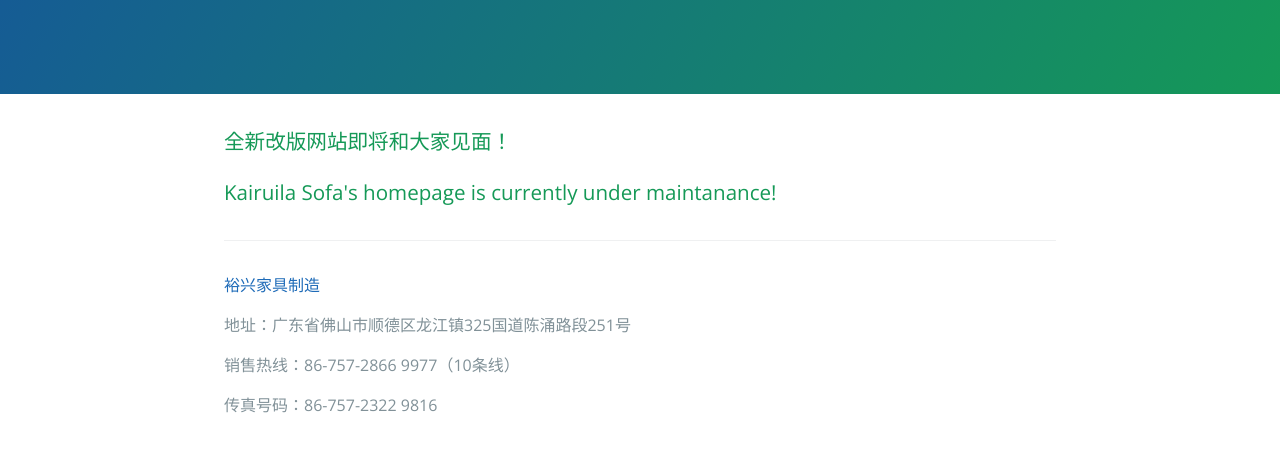
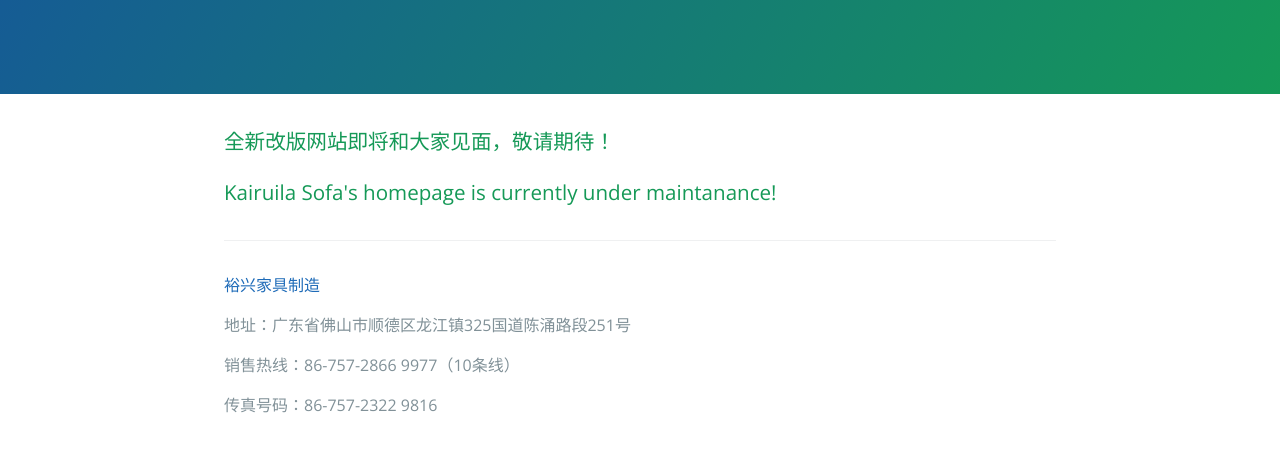
Before and after one commit to lipangpang/lipangpang.github.com, a plain HTML site: page index.html in a window 1280 px wide. Shown: the part 176-628 px from the top of the page. Drawn offline with nearby package versions, Linux system fonts and the light colour scheme.

Commit message:
Update index.html

```diff
--- a/index.html
+++ b/index.html
@@ -17,7 +17,7 @@
 
     <section class="main-content">
       <h3>
-<a id="welcome-to-github-pages" class="anchor" href="#welcome-to-github-pages" aria-hidden="true"><span class="octicon octicon-link"></span></a>全新改版网站即将和大家见面！<p>Kairuila Sofa's homepage is currently under maintanance!</p></h3>
+<a id="welcome-to-github-pages" class="anchor" href="#welcome-to-github-pages" aria-hidden="true"><span class="octicon octicon-link"></span></a>全新改版网站即将和大家见面，敬请期待！<p>Kairuila Sofa's homepage is currently under maintanance!</p></h3>
 
       <footer class="site-footer">
 
```
